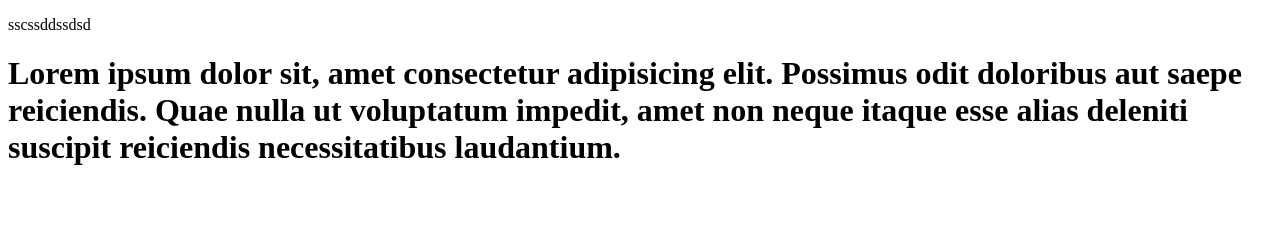
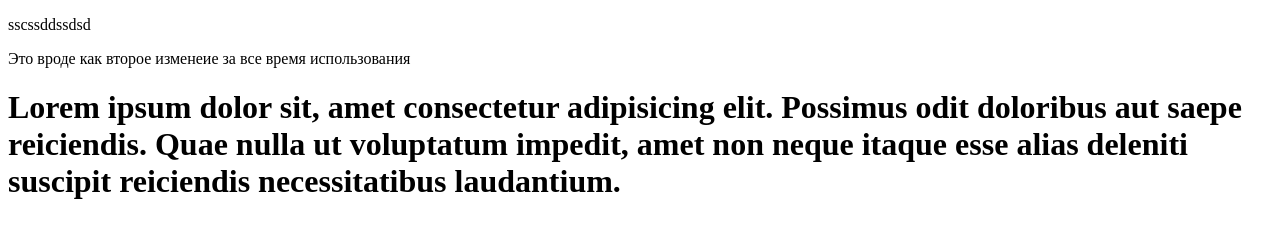
Before and after one commit to ProstoSany/Git-test, a plain HTML site: page index.html in a window 1280 px wide. Drawn offline with Linux system fonts and the light colour scheme.

Commit message:
Четветрый коммит

```diff
--- a/index.html
+++ b/index.html
@@ -8,7 +8,7 @@
 </head>
 <body>
 	<p>sscssddssdsd</p>
-
+	<P>Это вроде как второе изменеие за все время использования</P>
 	<H1>Lorem ipsum dolor sit, amet consectetur adipisicing elit. Possimus odit doloribus aut saepe reiciendis. Quae nulla ut voluptatum impedit, amet non neque itaque esse alias deleniti suscipit reiciendis necessitatibus laudantium.</H1>
 </body>
 </html>
```
